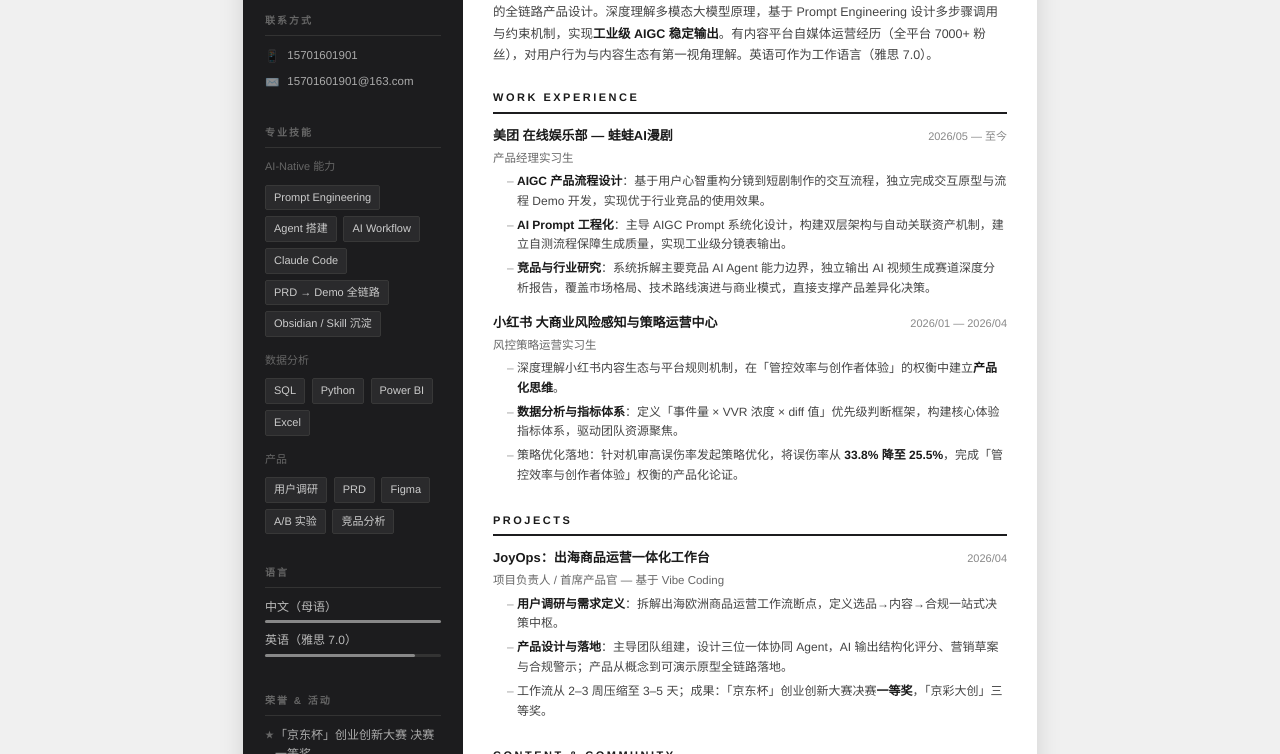
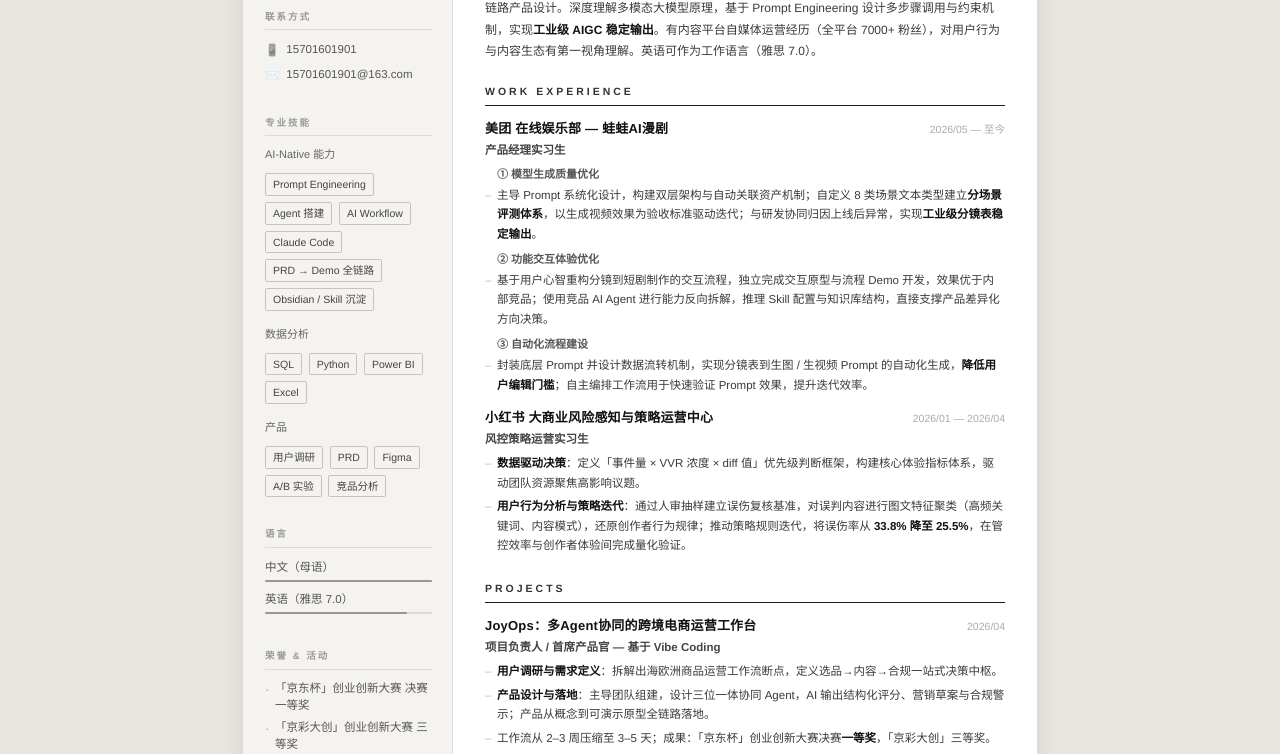
Before and after one commit to Chengsiyu-web/Analysis, a plain HTML site: page 程思语简历_小红书RPT.html in a window 1280 px wide. Shown: the part 315-1069 px from the top of the page. Drawn offline with Linux system fonts and the light colour scheme.

Commit message:
Update 程思语简历_小红书RPT.html

```diff
--- a/程思语简历_小红书RPT.html
+++ b/程思语简历_小红书RPT.html
@@ -6,9 +6,10 @@
 <title>程思语 - 简历</title>
 <style>
   * { margin: 0; padding: 0; box-sizing: border-box; }
+
   body {
     font-family: "PingFang SC", "Hiragino Sans GB", "Microsoft YaHei", "Helvetica Neue", Arial, sans-serif;
-    background: #f0f0f0;
+    background: #e8e6e1;
     color: #1a1a1a;
     font-size: 13px;
     line-height: 1.6;
@@ -21,48 +22,49 @@
   }
 
   .edit-tip {
-    background: #1a1a1a;
-    color: #fff;
+    background: #3a3a3a;
+    color: #d0cdc8;
     text-align: center;
     padding: 8px 16px;
     font-size: 12px;
     letter-spacing: 0.5px;
   }
-  .edit-tip span { opacity: 0.6; margin: 0 12px; }
+  .edit-tip span { opacity: 0.4; margin: 0 12px; }
 
   .page {
     width: 794px;
     min-height: 1123px;
     margin: 24px auto;
     background: #fff;
-    box-shadow: 0 4px 24px rgba(0,0,0,0.12);
+    box-shadow: 0 2px 20px rgba(0,0,0,0.10);
     display: grid;
-    grid-template-columns: 220px 1fr;
+    grid-template-columns: 210px 1fr;
   }
 
-  /* ===== 左侧黑色栏 ===== */
+  /* ===== 左侧浅米灰栏 ===== */
   .sidebar {
-    background: #1c1c1e;
-    color: #e8e8e8;
-    padding: 36px 22px;
+    background: #F5F3EF;
+    color: #2c2c2c;
+    padding: 38px 20px 38px 22px;
     display: flex;
     flex-direction: column;
-    gap: 28px;
+    gap: 26px;
+    border-right: 1px solid #e2dfd9;
   }
 
   .name-block .name {
-    font-size: 22px;
+    font-size: 21px;
     font-weight: 700;
-    letter-spacing: 2px;
+    letter-spacing: 3px;
     line-height: 1.3;
     margin-bottom: 6px;
-    color: #ffffff;
+    color: #111111;
   }
   .name-block .intent {
-    font-size: 11px;
+    font-size: 10.5px;
     color: #888;
     letter-spacing: 1px;
-    border-top: 1px solid #333;
+    border-top: 1px solid #dedad4;
     padding-top: 8px;
     margin-top: 8px;
   }
@@ -70,112 +72,164 @@
   .contact-item {
     display: flex;
     align-items: flex-start;
-    gap: 8px;
+    gap: 7px;
     font-size: 11.5px;
-    color: #aaa;
-    margin-bottom: 6px;
+    color: #555;
+    margin-bottom: 5px;
     word-break: break-all;
   }
-  .contact-item .icon { opacity: 0.5; flex-shrink: 0; margin-top: 1px; }
+  .contact-item .icon { opacity: 0.45; flex-shrink: 0; margin-top: 1px; }
 
+  /* 左侧 section 标题：细线 + 小字 */
   .s-section-title {
-    font-size: 10px;
+    font-size: 9.5px;
     font-weight: 700;
     letter-spacing: 2px;
     text-transform: uppercase;
-    color: #666;
-    border-bottom: 1px solid #333;
-    padding-bottom: 6px;
+    color: #999;
+    border-bottom: 1px solid #dedad4;
+    padding-bottom: 5px;
     margin-bottom: 10px;
   }
 
+  /* 技能 tag：纯边框，无填充色 */
   .skill-tag {
     display: inline-block;
-    background: #2a2a2c;
-    color: #ccc;
-    font-size: 11px;
-    padding: 3px 8px;
+    background: transparent;
+    color: #444;
+    font-size: 10.5px;
+    padding: 2px 7px;
     border-radius: 2px;
     margin: 3px 3px 3px 0;
-    border: 1px solid #383838;
+    border: 1px solid #c8c4bc;
   }
 
   .lang-item { margin-bottom: 8px; }
-  .lang-name { font-size: 12px; color: #bbb; margin-bottom: 3px; }
-  .lang-bar { height: 3px; background: #333; border-radius: 2px; }
-  .lang-fill { height: 100%; background: #888; border-radius: 2px; }
+  .lang-name { font-size: 11.5px; color: #555; margin-bottom: 4px; }
+  .lang-bar { height: 2px; background: #dedad4; border-radius: 2px; }
+  .lang-fill { height: 100%; background: #9a9690; border-radius: 2px; }
 
   .honor-item {
-    font-size: 12px;
-    color: #aaa;
+    font-size: 11.5px;
+    color: #555;
     padding-left: 10px;
     position: relative;
-    margin-bottom: 4px;
+    margin-bottom: 5px;
+    line-height: 1.5;
   }
-  .honor-item::before { content: "★"; position: absolute; left: 0; font-size: 9px; color: #666; top: 2px; }
+  .honor-item::before {
+    content: "·";
+    position: absolute;
+    left: 0;
+    font-size: 14px;
+    color: #aaa;
+    top: -1px;
+  }
 
   /* ===== 右侧主内容 ===== */
   .main {
-    padding: 36px 30px;
+    padding: 38px 32px;
     display: flex;
     flex-direction: column;
-    gap: 22px;
+    gap: 20px;
+    background: #fff;
   }
 
+  /* 右侧 section 标题：中文 + 粗细线组合 */
   .m-section-title {
-    font-size: 11px;
+    font-size: 10.5px;
     font-weight: 700;
-    letter-spacing: 2.5px;
+    letter-spacing: 3px;
     text-transform: uppercase;
-    color: #1a1a1a;
-    border-bottom: 2px solid #1c1c1e;
+    color: #333;
+    border-bottom: 1.5px solid #1a1a1a;
     padding-bottom: 5px;
-    margin-bottom: 12px;
+    margin-bottom: 13px;
   }
 
   .summary-text {
-    font-size: 12.5px;
-    color: #444;
-    line-height: 1.75;
+    font-size: 12px;
+    color: #3a3a3a;
+    line-height: 1.8;
   }
 
-  .entry { margin-bottom: 14px; }
+  .entry { margin-bottom: 13px; }
   .entry:last-child { margin-bottom: 0; }
 
   .entry-header {
     display: flex;
     justify-content: space-between;
     align-items: baseline;
-    margin-bottom: 2px;
+    margin-bottom: 1px;
   }
-  .entry-title { font-size: 13px; font-weight: 700; color: #1a1a1a; }
-  .entry-date { font-size: 11px; color: #888; white-space: nowrap; margin-left: 8px; }
-  .entry-sub { font-size: 11.5px; color: #666; margin-bottom: 5px; }
+  /* 公司/项目名：粗体，最显眼 */
+  .entry-title {
+    font-size: 13px;
+    font-weight: 700;
+    color: #111;
+    letter-spacing: 0.2px;
+  }
+  /* 日期：淡、小 */
+  .entry-date {
+    font-size: 10.5px;
+    color: #aaa;
+    white-space: nowrap;
+    margin-left: 8px;
+    font-weight: 400;
+  }
+  /* 职位：加粗，与公司名同行层次 */
+  .entry-sub {
+    font-size: 11.5px;
+    color: #444;
+    margin-bottom: 6px;
+    font-weight: 700;
+  }
 
-  .entry-bullets { padding-left: 14px; list-style: none; }
+  .entry-bullets { padding-left: 0; list-style: none; }
   .entry-bullets li {
-    font-size: 12px;
-    color: #444;
-    line-height: 1.65;
+    font-size: 11.5px;
+    color: #3a3a3a;
+    line-height: 1.7;
     margin-bottom: 4px;
     position: relative;
-    padding-left: 10px;
+    padding-left: 12px;
   }
-  .entry-bullets li::before { content: "–"; position: absolute; left: 0; color: #999; }
+  .entry-bullets li::before {
+    content: "–";
+    position: absolute;
+    left: 0;
+    color: #bbb;
+    font-weight: 300;
+  }
 
-  .kw { font-weight: 600; color: #1a1a1a; }
+  /* 关键词高亮：纯粗体，不换色 */
+  .kw {
+    font-weight: 700;
+    color: #111;
+  }
 
   .edu-entry { margin-bottom: 10px; }
   .edu-row {
     display: grid;
-    grid-template-columns: 130px 1fr auto;
+    grid-template-columns: 128px 1fr auto;
     align-items: baseline;
-    gap: 0 12px;
+    gap: 0 10px;
   }
-  .edu-date { font-size: 11px; color: #888; white-space: nowrap; }
-  .edu-school { font-size: 13px; font-weight: 700; color: #1a1a1a; }
-  .edu-degree { font-size: 12px; font-weight: 600; color: #444; white-space: nowrap; }
-  .edu-detail { font-size: 11.5px; color: #888; margin-top: 3px; }
+  .edu-date { font-size: 10.5px; color: #aaa; white-space: nowrap; }
+  .edu-school { font-size: 13px; font-weight: 700; color: #111; }
+  .edu-degree { font-size: 11.5px; font-weight: 600; color: #555; white-space: nowrap; }
+  .edu-detail { font-size: 11px; color: #999; margin-top: 3px; padding-left: 0; }
+
+  /* 经历内小分类标题 */
+  .entry-cat {
+    font-size: 11px;
+    font-weight: 700;
+    color: #555;
+    margin-top: 7px;
+    margin-bottom: 2px;
+    padding-left: 12px;
+  }
+  .entry-cat:first-of-type { margin-top: 4px; }
 </style>
 </head>
 <body>
@@ -307,10 +361,17 @@
           <span class="entry-date">2026/05 — 至今</span>
         </div>
         <div class="entry-sub">产品经理实习生</div>
+        <div class="entry-cat">① 模型生成质量优化</div>
         <ul class="entry-bullets">
-          <li><span class="kw">AIGC 产品流程设计</span>：基于用户心智重构分镜到短剧制作的交互流程，独立完成交互原型与流程 Demo 开发，实现优于行业竞品的使用效果。</li>
-          <li><span class="kw">AI Prompt 工程化</span>：主导 AIGC Prompt 系统化设计，构建双层架构与自动关联资产机制，建立自测流程保障生成质量，实现工业级分镜表输出。</li>
-          <li><span class="kw">竞品与行业研究</span>：系统拆解主要竞品 AI Agent 能力边界，独立输出 AI 视频生成赛道深度分析报告，覆盖市场格局、技术路线演进与商业模式，直接支撑产品差异化决策。</li>
+          <li>主导 Prompt 系统化设计，构建双层架构与自动关联资产机制；自定义 8 类场景文本类型建立<span class="kw">分场景评测体系</span>，以生成视频效果为验收标准驱动迭代；与研发协同归因上线后异常，实现<span class="kw">工业级分镜表稳定输出</span>。</li>
+        </ul>
+        <div class="entry-cat">② 功能交互体验优化</div>
+        <ul class="entry-bullets">
+          <li>基于用户心智重构分镜到短剧制作的交互流程，独立完成交互原型与流程 Demo 开发，效果优于内部竞品；使用竞品 AI Agent 进行能力反向拆解，推理 Skill 配置与知识库结构，直接支撑产品差异化方向决策。</li>
+        </ul>
+        <div class="entry-cat">③ 自动化流程建设</div>
+        <ul class="entry-bullets">
+          <li>封装底层 Prompt 并设计数据流转机制，实现分镜表到生图 / 生视频 Prompt 的自动化生成，<span class="kw">降低用户编辑门槛</span>；自主编排工作流用于快速验证 Prompt 效果，提升迭代效率。</li>
         </ul>
       </div>
 
@@ -322,9 +383,8 @@
         </div>
         <div class="entry-sub">风控策略运营实习生</div>
         <ul class="entry-bullets">
-          <li>深度理解小红书内容生态与平台规则机制，在「管控效率与创作者体验」的权衡中建立<span class="kw">产品化思维</span>。</li>
-          <li><span class="kw">数据分析与指标体系</span>：定义「事件量 × VVR 浓度 × diff 值」优先级判断框架，构建核心体验指标体系，驱动团队资源聚焦。</li>
-          <li>策略优化落地：针对机审高误伤率发起策略优化，将误伤率从 <span class="kw">33.8% 降至 25.5%</span>，完成「管控效率与创作者体验」权衡的产品化论证。</li>
+          <li><span class="kw">数据驱动决策</span>：定义「事件量 × VVR 浓度 × diff 值」优先级判断框架，构建核心体验指标体系，驱动团队资源聚焦高影响议题。</li>
+          <li><span class="kw">用户行为分析与策略迭代</span>：通过人审抽样建立误伤复核基准，对误判内容进行图文特征聚类（高频关键词、内容模式），还原创作者行为规律；推动策略规则迭代，将误伤率从 <span class="kw">33.8% 降至 25.5%</span>，在管控效率与创作者体验间完成量化验证。</li>
         </ul>
       </div>
     </section>
@@ -336,7 +396,7 @@
       <!-- JoyOps -->
       <div class="entry">
         <div class="entry-header">
-          <span class="entry-title">JoyOps：出海商品运营一体化工作台</span>
+          <span class="entry-title">JoyOps：多Agent协同的跨境电商运营工作台</span>
           <span class="entry-date">2026/04</span>
         </div>
         <div class="entry-sub">项目负责人 / 首席产品官 — 基于 Vibe Coding</div>
```
